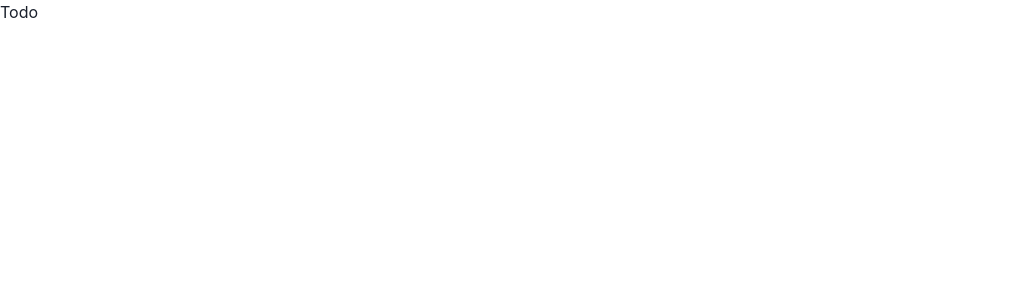
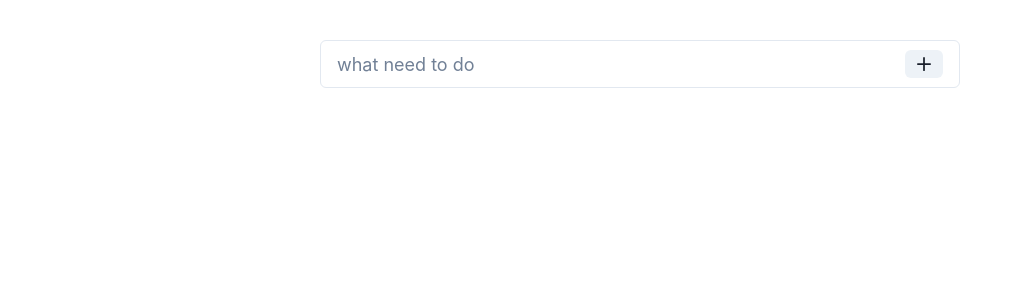
Before and after one commit to dyooreen/kanee, a React (Vite) app: page / in a window 1280 px wide. Shown: the top 300 px of the page, without its empty margins (0-1023 px from the left). Built offline with nearby package versions, Linux system fonts and the light colour scheme.

Commit message:
basic functionality ( only create, delete )

```diff
--- a/src/App.jsx
+++ b/src/App.jsx
@@ -1,5 +1,60 @@
+import { AddIcon, DeleteIcon } from "@chakra-ui/icons";
+import {
+  Button,
+  Card,
+  CardBody,
+  Container,
+  Flex,
+  FormControl,
+  Input,
+  InputGroup,
+  InputRightElement,
+  Text,
+} from "@chakra-ui/react";
+import { useState } from "react";
+
 function App() {
-  return <>Todo</>;
+  const [todos, setTodos] = useState([]);
+  const [newTodo, setNewTodo] = useState("");
+
+  const addItem = (e) => {
+    e.preventDefault();
+    if (newTodo.trim() === "") {
+      return false;
+    }
+
+    setTodos([...todos, { id: Date.now(), text: newTodo }]);
+    setNewTodo("");
+  };
+  const deleteItem = (id) => {
+    setTodos((prevTodos) => prevTodos.filter((todo) => todo.id !== id));
+  };
+  return (
+    <Container maxW="2xl" centerContent alignItems={"center"}>
+      <InputGroup size="lg" marginY={"10"}>
+        <Input
+          onChange={(e) => setNewTodo(e.target.value)}
+          value={newTodo}
+          placeholder="what need to do"
+        />
+        <InputRightElement width="4.5rem">
+          <Button onClick={addItem} h="1.75rem" size="sm">
+            <AddIcon />
+          </Button>
+        </InputRightElement>
+      </InputGroup>
+      {todos.map((todo) => (
+        <Card key={todo.id} variant={"outline"} width={"100%"} marginY={"4"}>
+          <CardBody>
+            <Flex justifyContent={"space-between"} alignItems={"center"}>
+              <Text>{todo.text}</Text>
+              <DeleteIcon onClick={() => deleteItem(todo.id)} boxSize={4} />
+            </Flex>
+          </CardBody>
+        </Card>
+      ))}
+    </Container>
+  );
 }
 
 export default App;
```
